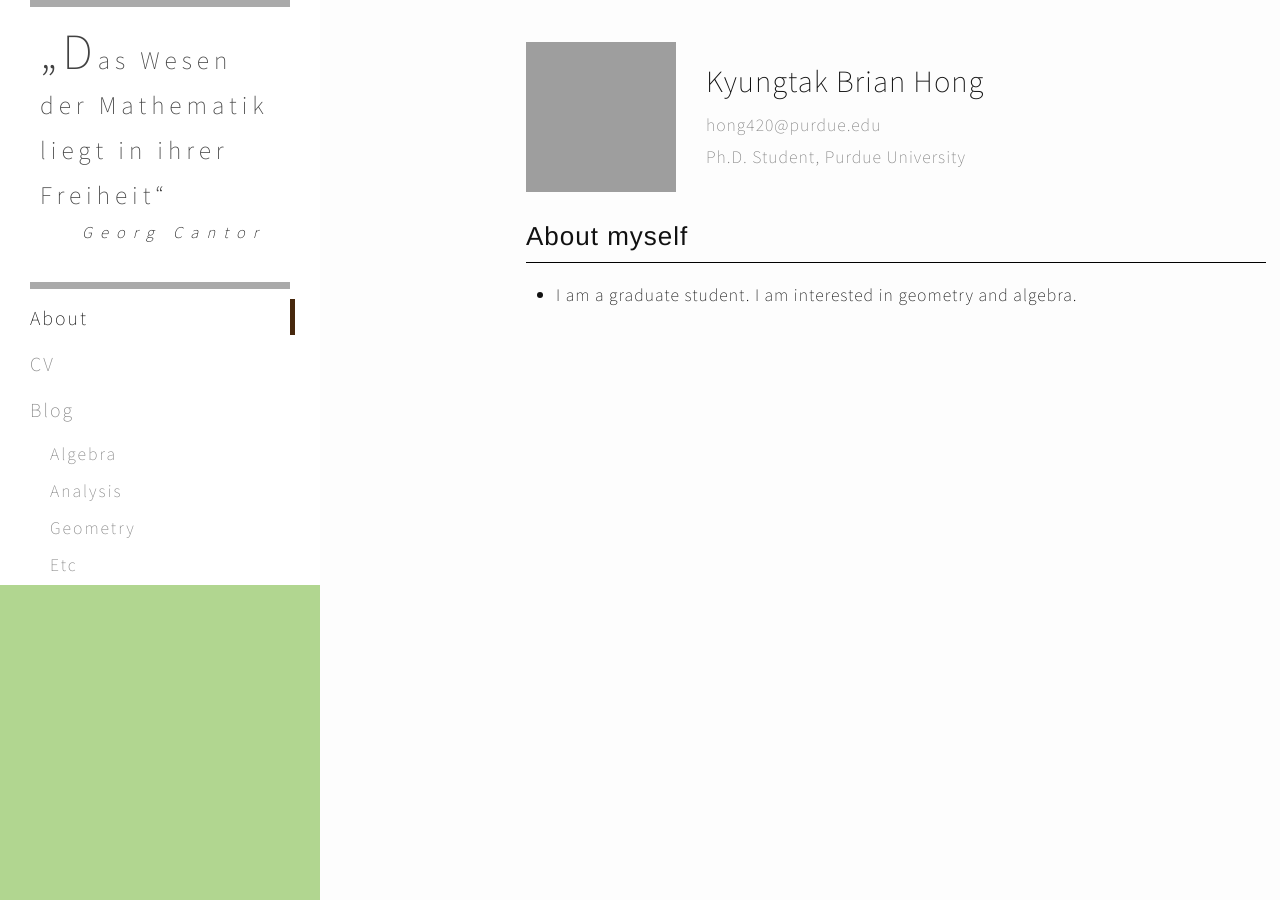
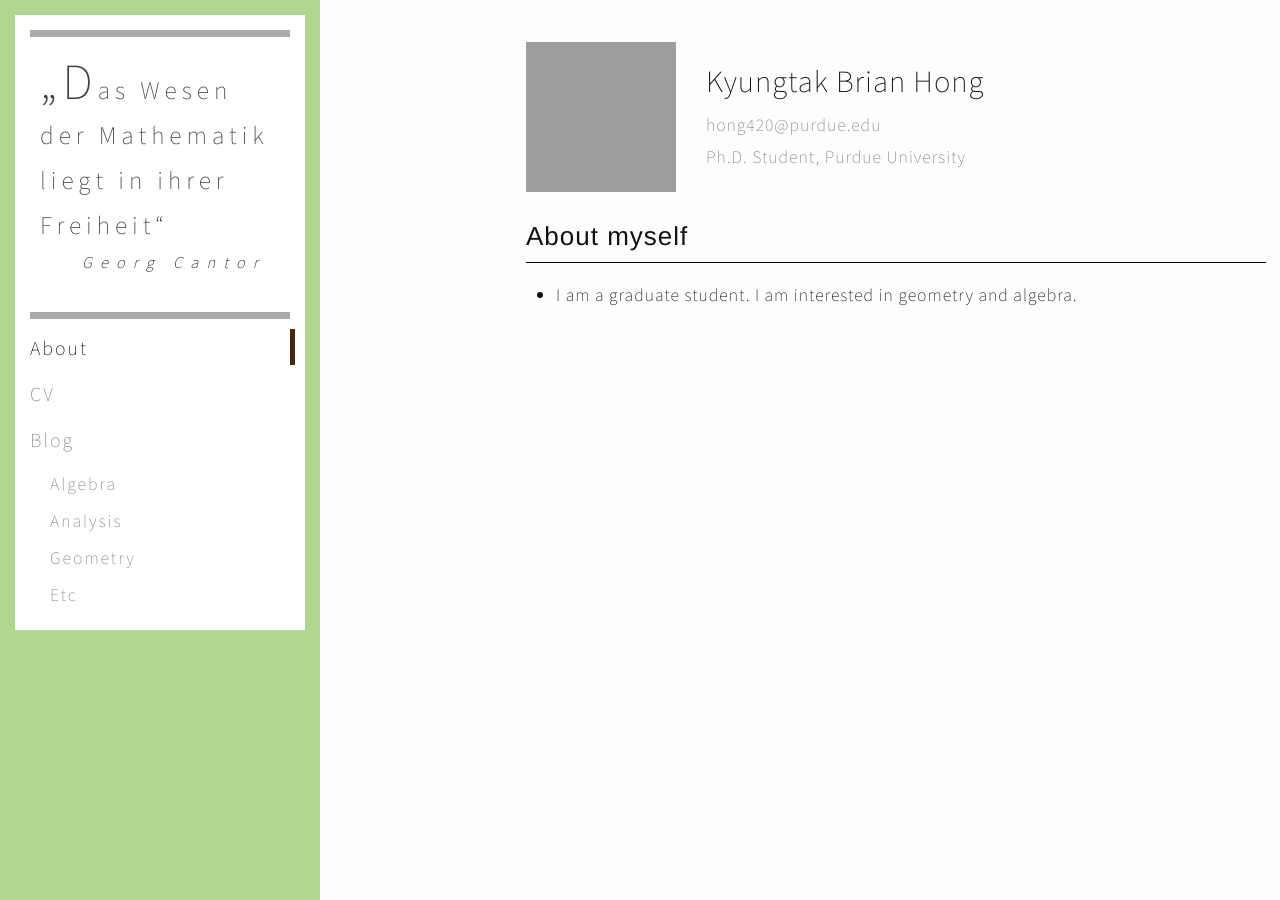
Before and after one commit to Kyungtak-Hong/kyungtak-hong.github.io, a Jekyll site: the page built from index.md, in a window 1280 px wide. Built offline with Jekyll 4.4.1, drawn with Linux system fonts in a browser that asks for light colours; grey boxes are pictures that could not be loaded.

Commit message:
Update header.html

```diff
--- a/_includes/header.html
+++ b/_includes/header.html
@@ -1,7 +1,7 @@
 <header class="site-header">
   <script type="text/javascript">{% include header.js %}</script>
 
-  <div class="wrapper" style="background: #ffffff">
+  <div class="wrapper" style="background: #ffffff; margin: 15px; padding: 15px;">
     <div class="site-header-line" > </div>
     <a class="site-title" href="{{ site.baseurl }}/"> {{ site.title }} </a>
     <p class="site-subtitle"> {{ site.subtitle }} </p>
```
